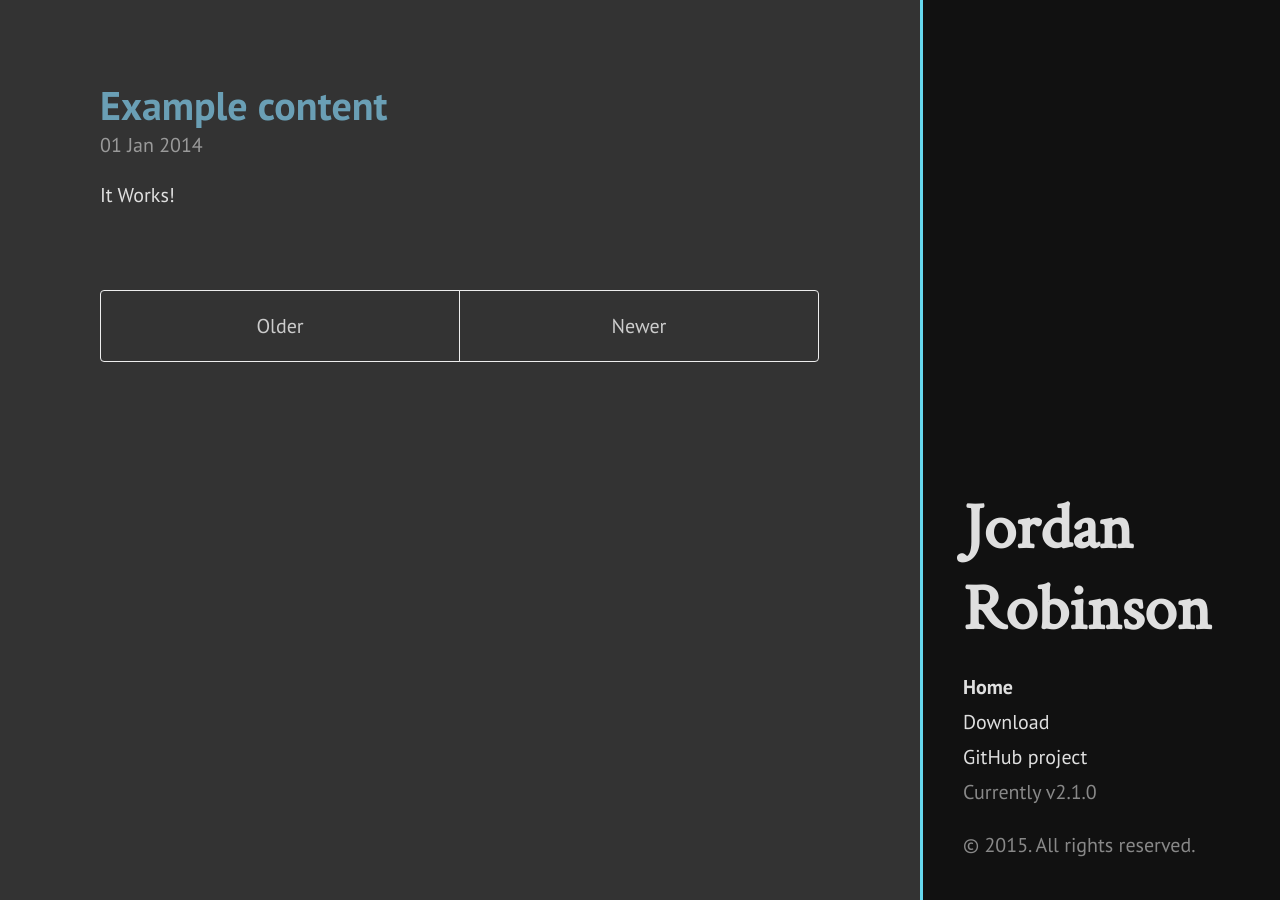
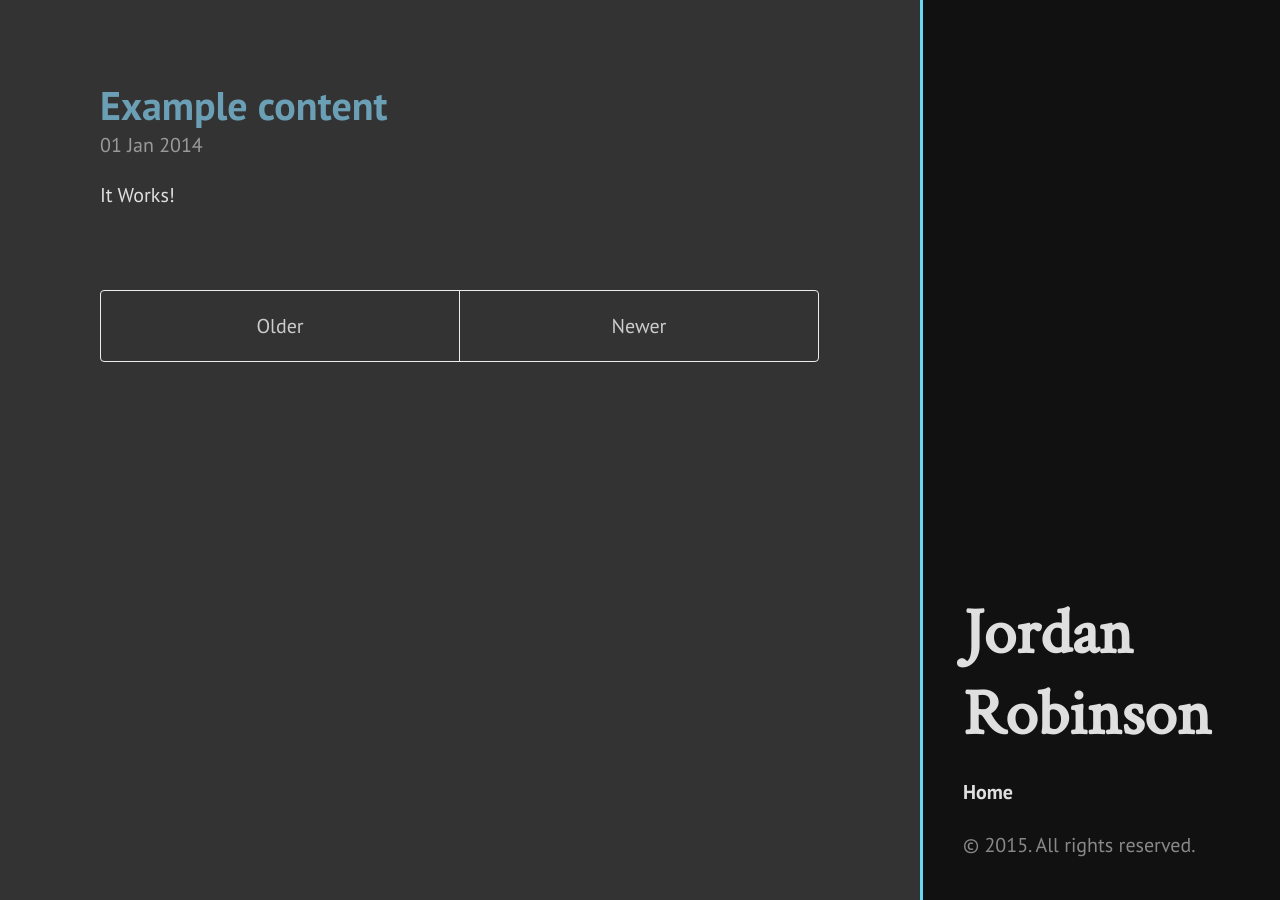
Before and after one commit to jordanrobinson/blog, a Jekyll site: the page built from index.html, in a window 1280 px wide. Built offline with Jekyll 4.4.1, drawn with Linux system fonts in a browser that asks for light colours; Markdown is read by kramdown in place of the engine named in the settings; the list of posts is cut into pages by our own code.

Commit message:
Further minor updates

```diff
--- a/_includes/head.html
+++ b/_includes/head.html
@@ -8,9 +8,9 @@
 
   <title>
     {% if page.title == "Home" %}
-      {{ site.title }} &middot; {{ site.tagline }}
+      {{ site.title }} | {{ site.tagline }}
     {% else %}
-      {{ page.title }} &middot; {{ site.title }}
+      {{ page.title }} | {{ site.title }}
     {% endif %}
   </title>
 
--- a/_includes/sidebar.html
+++ b/_includes/sidebar.html
@@ -2,7 +2,7 @@
   <div class="container sidebar-sticky">
     <div class="sidebar-about">
       <h1>
-        <a href="{{ site.baseurl }}">
+        <a href="http://jordanrobinson.co.uk">
           {{ site.title }}
         </a>
       </h1>
@@ -25,10 +25,6 @@
           {% endif %}
         {% endif %}
       {% endfor %}
-
-      <a class="sidebar-nav-item" href="{{ site.github.repo }}/archive/v{{ site.version }}.zip">Download</a>
-      <a class="sidebar-nav-item" href="{{ site.github.repo }}">GitHub project</a>
-      <span class="sidebar-nav-item">Currently v{{ site.version }}</span>
     </nav>
 
     <p>&copy; {{ site.time | date: '%Y' }}. All rights reserved.</p>
```
